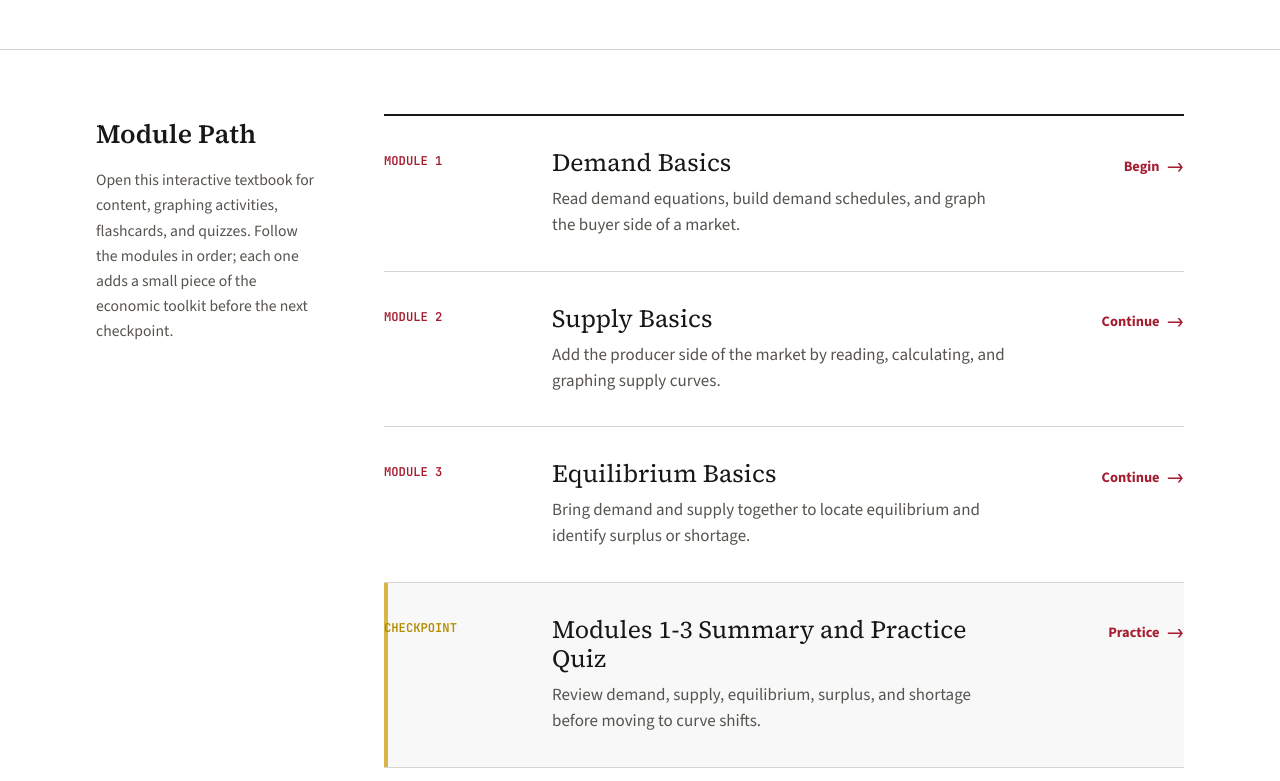
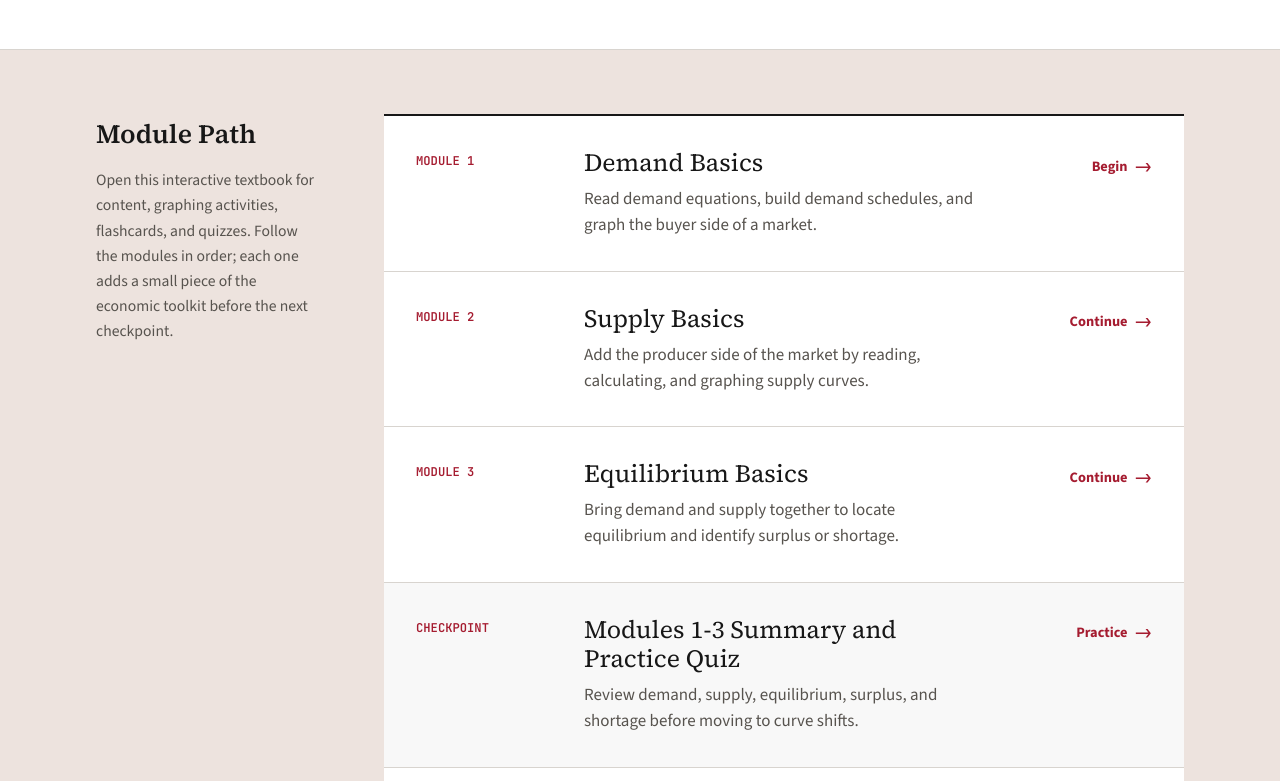
Before and after one commit to API-101/prep-textbook, a plain HTML site: page index.html in a window 1280 px wide. Shown: the part 419-1200 px from the top of the page. Drawn offline with nearby package versions, Linux system fonts and the light colour scheme.

Commit message:
Tint homepage module path section

```diff
--- a/index.html
+++ b/index.html
@@ -11,6 +11,7 @@
       --home-muted: #57534e;
       --home-rule: #d8d4cf;
       --home-tint: #f6f7f8;
+      --home-path-bg: #ede3de;
       --home-crimson: #a51c30;
       --home-crimson-dark: #7f1424;
       --home-gold: #b28b00;
@@ -130,9 +131,10 @@
     }
 
     .home-content {
-      max-width: 72rem;
-      margin: 0 auto;
-      padding: var(--space-3xl) var(--space-xl);
+      max-width: none;
+      margin: 0;
+      padding: var(--space-3xl) max(var(--space-xl), calc((100vw - 72rem) / 2 + var(--space-xl)));
+      background: var(--home-path-bg);
       display: grid;
       grid-template-columns: 14rem minmax(0, 1fr);
       gap: var(--space-3xl);
@@ -162,13 +164,14 @@
 
     .module-path {
       border-top: 2px solid var(--home-ink);
+      background: #fff;
     }
 
     .path-item {
       display: grid;
       grid-template-columns: 8.5rem minmax(0, 1fr) 9rem;
       gap: var(--space-xl);
-      padding: var(--space-xl) 0;
+      padding: var(--space-xl);
       border-bottom: 1px solid var(--home-rule);
       color: inherit;
       text-decoration: none;
@@ -227,7 +230,6 @@
     .path-item--checkpoint {
       grid-template-columns: 8.5rem minmax(0, 1fr) 9rem;
       background: #f8f8f8;
-      box-shadow: inset 4px 0 0 #d8b547;
     }
 
     .path-item--checkpoint:hover {
@@ -235,7 +237,7 @@
     }
 
     .path-item--checkpoint .path-item__eyebrow {
-      color: var(--home-gold);
+      color: var(--home-crimson);
     }
 
     .home-footer {
@@ -261,6 +263,8 @@
 
       .home-content {
         gap: var(--space-xl);
+        padding-left: var(--space-xl);
+        padding-right: var(--space-xl);
       }
 
       .path-heading {
```
